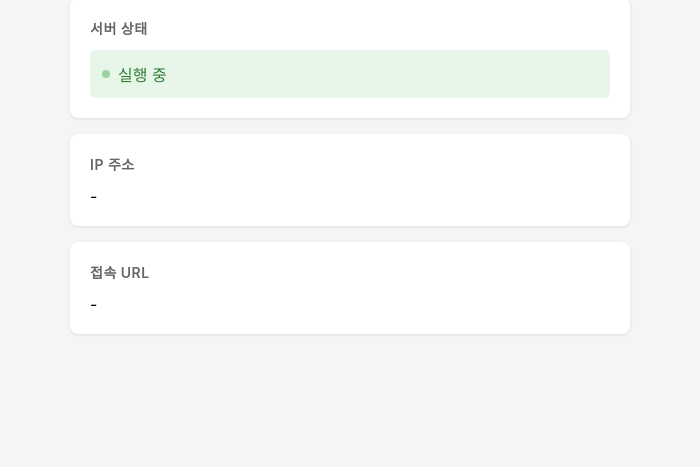
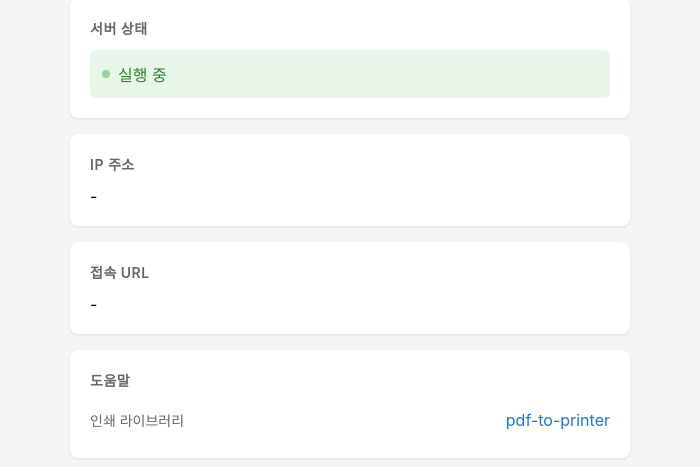
Before and after one commit to ydj317/autoprint, an Electron app: page src/ui/index.html in a window 700 px wide. Shown: the part 71-538 px from the top of the page. Drawn offline with Linux system fonts and the light colour scheme; no server answers.

```diff
--- a/src/ui/index.html
+++ b/src/ui/index.html
@@ -187,6 +187,14 @@
       <div class="card-title">접속 URL</div>
       <div id="url-list">-</div>
     </div>
+
+    <div class="card">
+      <div class="card-title">도움말</div>
+      <div class="info-row">
+        <span class="info-label">인쇄 라이브러리</span>
+        <a href="https://github.com/artiebits/pdf-to-printer" target="_blank" style="color: #1976d2; text-decoration: none;">pdf-to-printer</a>
+      </div>
+    </div>
   </div>
 
   <script src="renderer.js"></script>
```
Also changed, not shown: package.json (+7 -3 lines), build/icon.ico (added), build/icon.png (added), public/autoprint.png (added).
